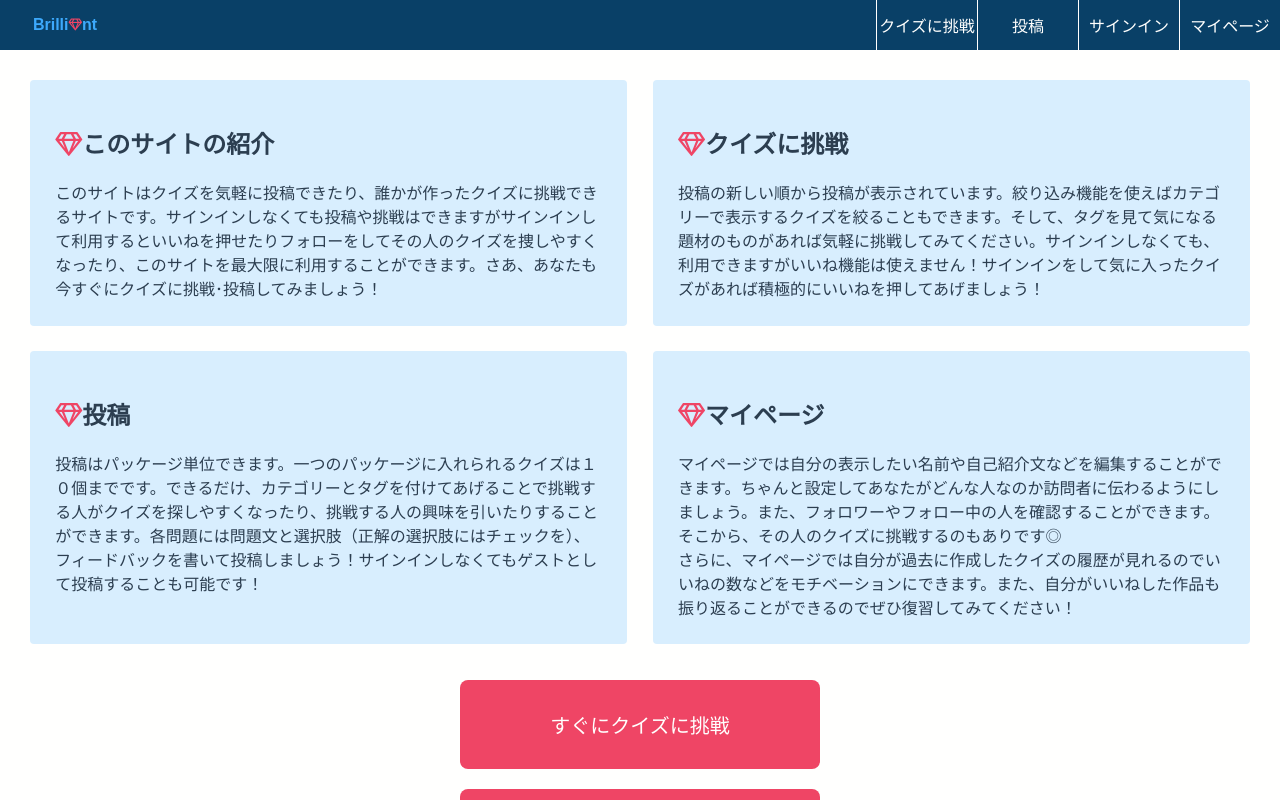
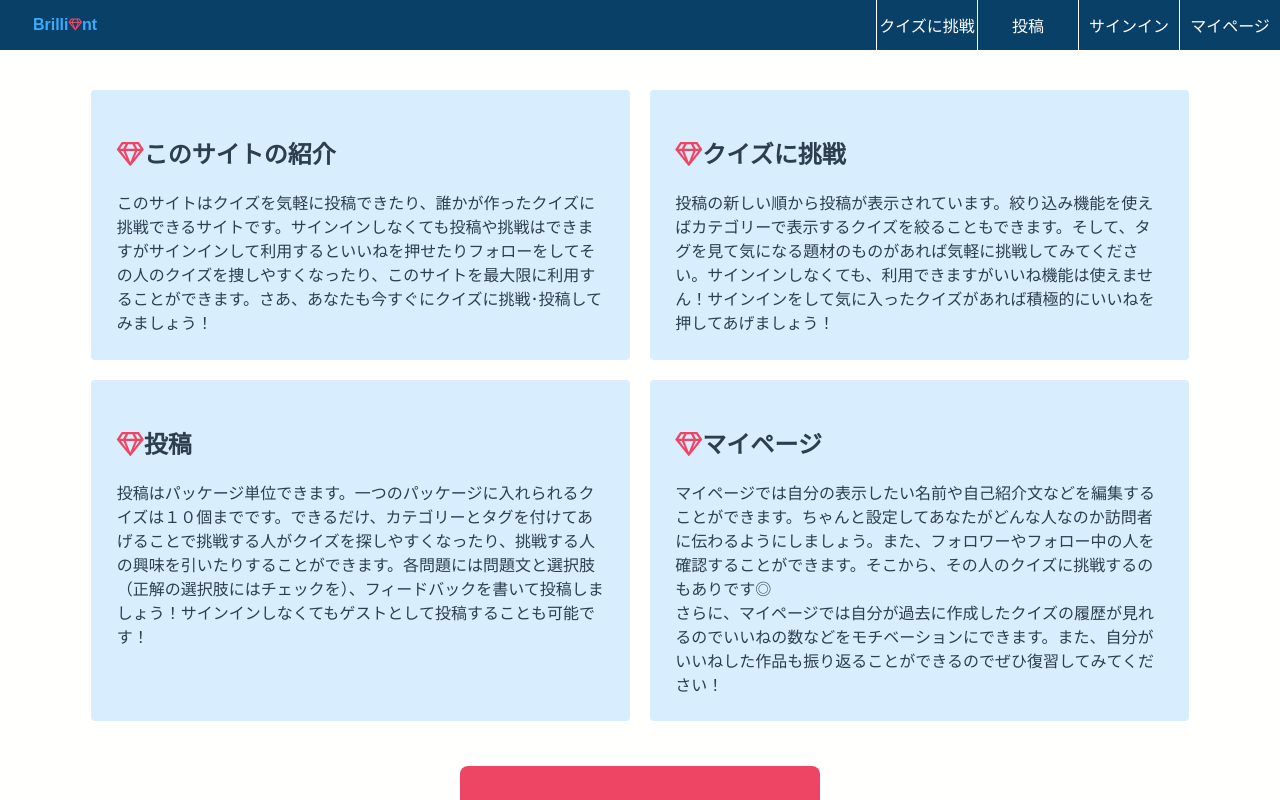
Before and after one commit to Brilliant-Diamond/QUIZapp, a Vue app: page / in a window 1280 px wide. Both pictures are taken after a click on the button "このサイトの使い方を見る". Shown: the top 800 px of the page. Built offline with nearby package versions, Linux system fonts and the light colour scheme; no server answers.

Commit message:
直した

```diff
--- a/src/views/Home.vue
+++ b/src/views/Home.vue
@@ -23,32 +23,27 @@
       </div>
     </div>
 
-    <div class="description fade" :class="{ hide: !descriptionOn }">
-      <div class="upper">
-        <div class="intro stage left">
+    <div :class="{ hide: !descriptionOn }">
+      <div class="description fade">
+        <div class="stage">
           <h2><i class="far fa-gem red"></i>このサイトの紹介</h2>
           <div>
             このサイトはクイズを気軽に投稿できたり、誰かが作ったクイズに挑戦できるサイトです。サインインしなくても投稿や挑戦はできますがサインインして利用するといいねを押せたりフォローをしてその人のクイズを捜しやすくなったり、このサイトを最大限に利用することができます。さあ、あなたも今すぐにクイズに挑戦･投稿してみましょう！
           </div>
         </div>
-
-        <div class="challenge-quiz stage right">
+        <div class="stage">
           <h2><i class="far fa-gem red"></i>クイズに挑戦</h2>
           <div class="challenge-quiz-text">
             投稿の新しい順から投稿が表示されています。絞り込み機能を使えばカテゴリーで表示するクイズを絞ることもできます。そして、タグを見て気になる題材のものがあれば気軽に挑戦してみてください。サインインしなくても、利用できますがいいね機能は使えません！サインインをして気に入ったクイズがあれば積極的にいいねを押してあげましょう！
           </div>
         </div>
-      </div>
-
-      <div class="lower">
-        <div class="post-quiz stage left">
+        <div class="stage">
           <h2><i class="far fa-gem red"></i>投稿</h2>
           <div class="post-quiz-text">
             投稿はパッケージ単位できます。一つのパッケージに入れられるクイズは１０個までです。できるだけ、カテゴリーとタグを付けてあげることで挑戦する人がクイズを探しやすくなったり、挑戦する人の興味を引いたりすることができます。各問題には問題文と選択肢（正解の選択肢にはチェックを）、フィードバックを書いて投稿しましょう！サインインしなくてもゲストとして投稿することも可能です！
           </div>
         </div>
-
-        <div class="mypage stage right">
+        <div class="stage">
           <h2><i class="far fa-gem red"></i>マイページ</h2>
           <div class="mypage-text">
             マイページでは自分の表示したい名前や自己紹介文などを編集することができます。ちゃんと設定してあなたがどんな人なのか訪問者に伝わるようにしましょう。また、フォロワーやフォロー中の人を確認することができます。そこから、その人のクイズに挑戦するのもありです◎<br />さらに、マイページでは自分が過去に作成したクイズの履歴が見れるのでいいねの数などをモチベーションにできます。また、自分がいいねした作品も振り返ることができるのでぜひ復習してみてください！
@@ -91,9 +86,6 @@ export default {
 #app {
   color: #2c3e50;
 }
-.hide {
-  display: none;
-}
 .first-page {
   text-align: center;
 }
@@ -119,24 +111,17 @@ export default {
   } /*アニメーション終了時は不透明度100%*/
 }
 .description {
-  margin-left: auto;
-  margin-right: auto;
+  display: flex;
+  flex-wrap: wrap;
+  justify-content: center;
 }
 .stage {
   background-color: #d8eefe;
-  flex: 1;
+  min-width: 250px;
+  width: 40%;
   padding: 3ex;
   border-radius: 4px;
-}
-.upper {
-  margin-bottom: 3ex;
-  display: flex;
-}
-.lower {
-  display: flex;
-}
-.left {
-  margin-right: 3ex;
+  margin: 10px;
 }
 .red {
   color: #ef4565;
@@ -159,4 +144,7 @@ export default {
 .next-page-btn {
   background-color: #3da9fc;
 }
+.hide {
+  display: none;
+}
 </style>
```
